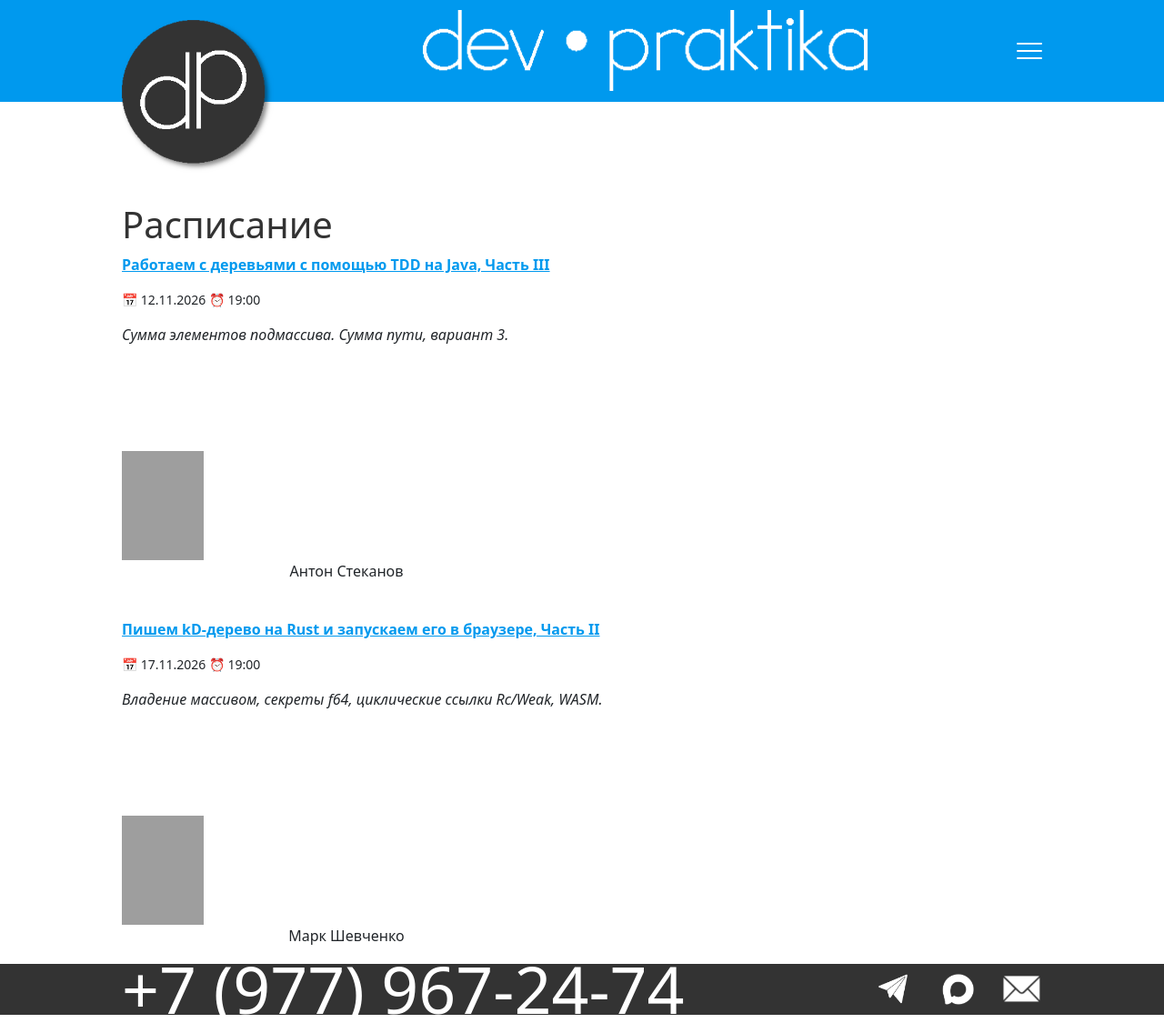
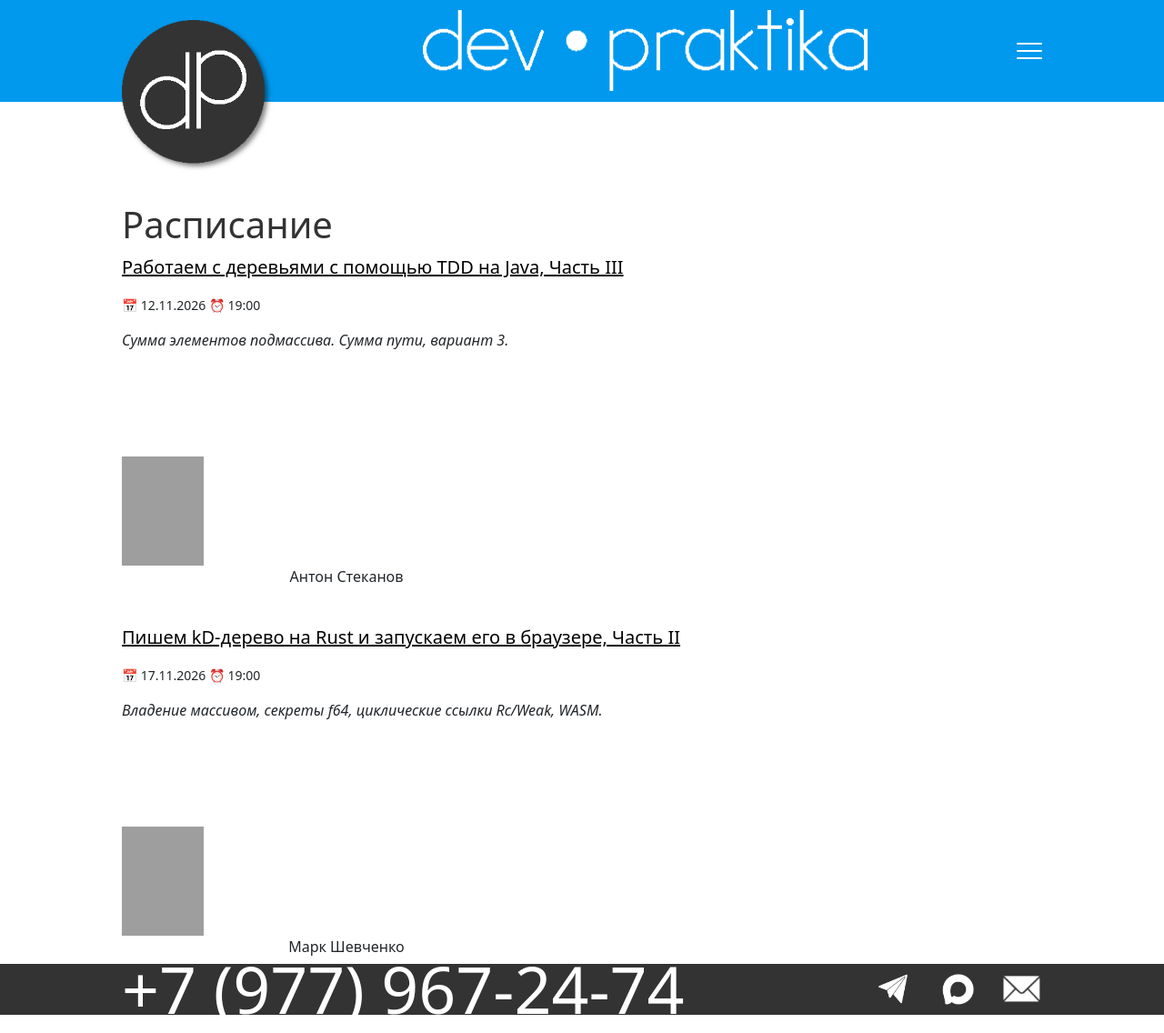
Before and after one commit to devpraktika-ru/devpraktika-ru.github.io, a Jekyll site: the page built from schedule/index.md, in a window 1280 px wide. Shown: the whole page at 91% size. Built offline with Jekyll 4.4.1, drawn with Linux system fonts in a browser that asks for light colours; grey boxes are pictures that could not be loaded.

Commit message:
Подправил воркшопы и события

```diff
--- a/_includes/events.html
+++ b/_includes/events.html
@@ -1,7 +1,7 @@
 <div class="card-list">
 {% for event in include.events %}
   <article>
-    <p class="fw-bold"><a style="height: 4.5rem; line-height: 1.5" href="{{ event.url | relative_url }}">{{ event.title }}</a></p>
+    <p class="fs-5"><a class="text-black" style="height: 4.5rem; line-height: 1.5" href="{{ event.url | relative_url }}">{{ event.title }}</a></p>
     <p class="small">📅 {{ event.date | date: "%d.%m.%Y" }} ⏰ {{ event.date | date: "%H:%M" }}</p>
     <p class="overflow-hidden" style="height: 4.5rem; line-height: 1.5;"><em>{{ event.description }}</em></p>
     <p class="fs-4 text-end price">
```
Also changed, not shown: workshops/index.md (+1 -1 lines).
